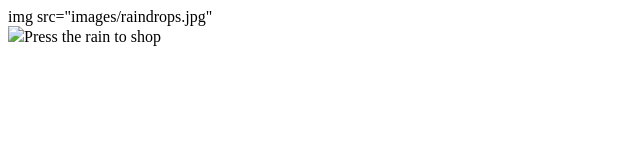
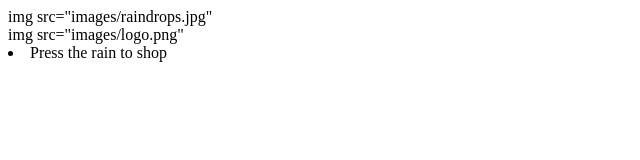
Before and after one commit to renahashimi/HTML-and-CSS, a plain HTML site: page index.html in a window 1280 px wide. Shown: the whole page, without its empty margins (0-640 px from the left). Drawn offline with Linux system fonts and the light colour scheme.

Commit message:
Update index.html

```diff
--- a/index.html
+++ b/index.html
@@ -13,11 +13,12 @@
 
 
     <section>
-        <img src="images/Logo.png"
+        img src="images/logo.png"
+    </section>
 
 
-  <li>Press the rain to shop</li>
 
+        <li>Press the rain to shop</li>
 
 </main>
 </html>
```
